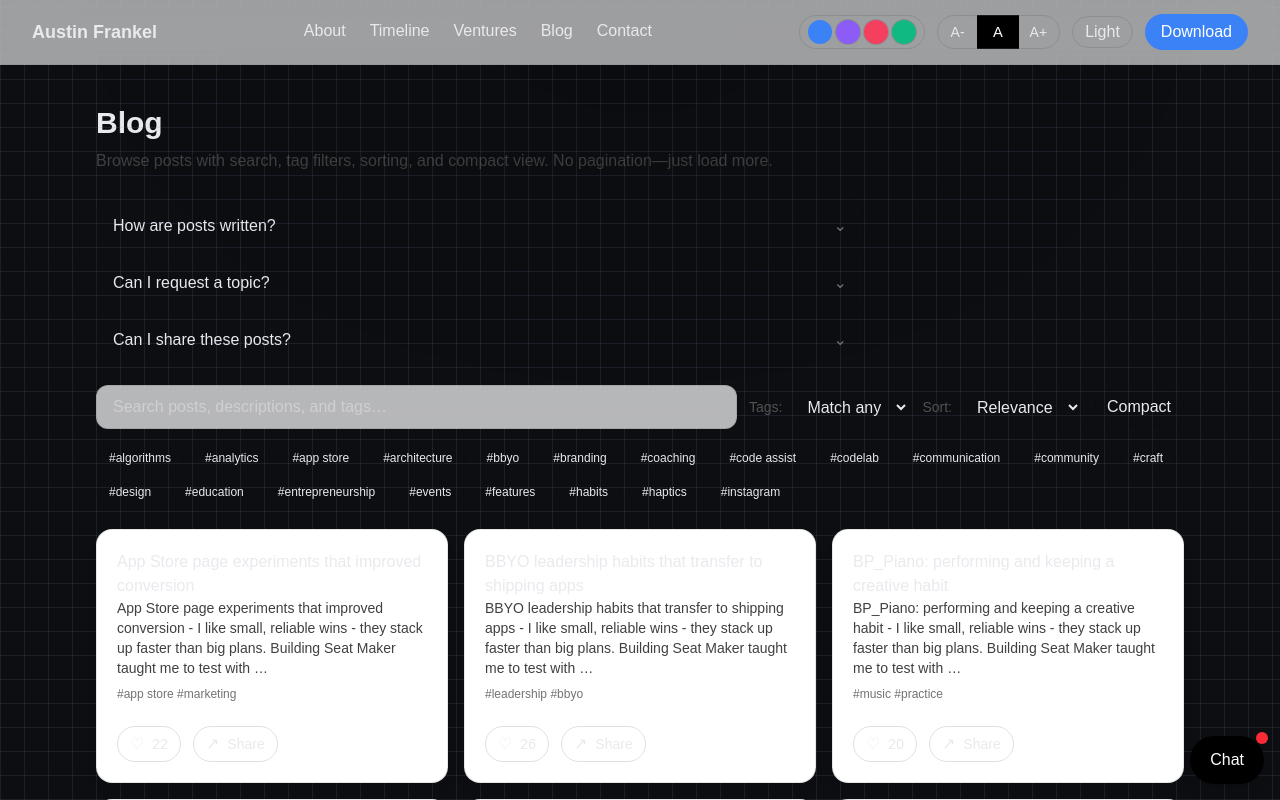
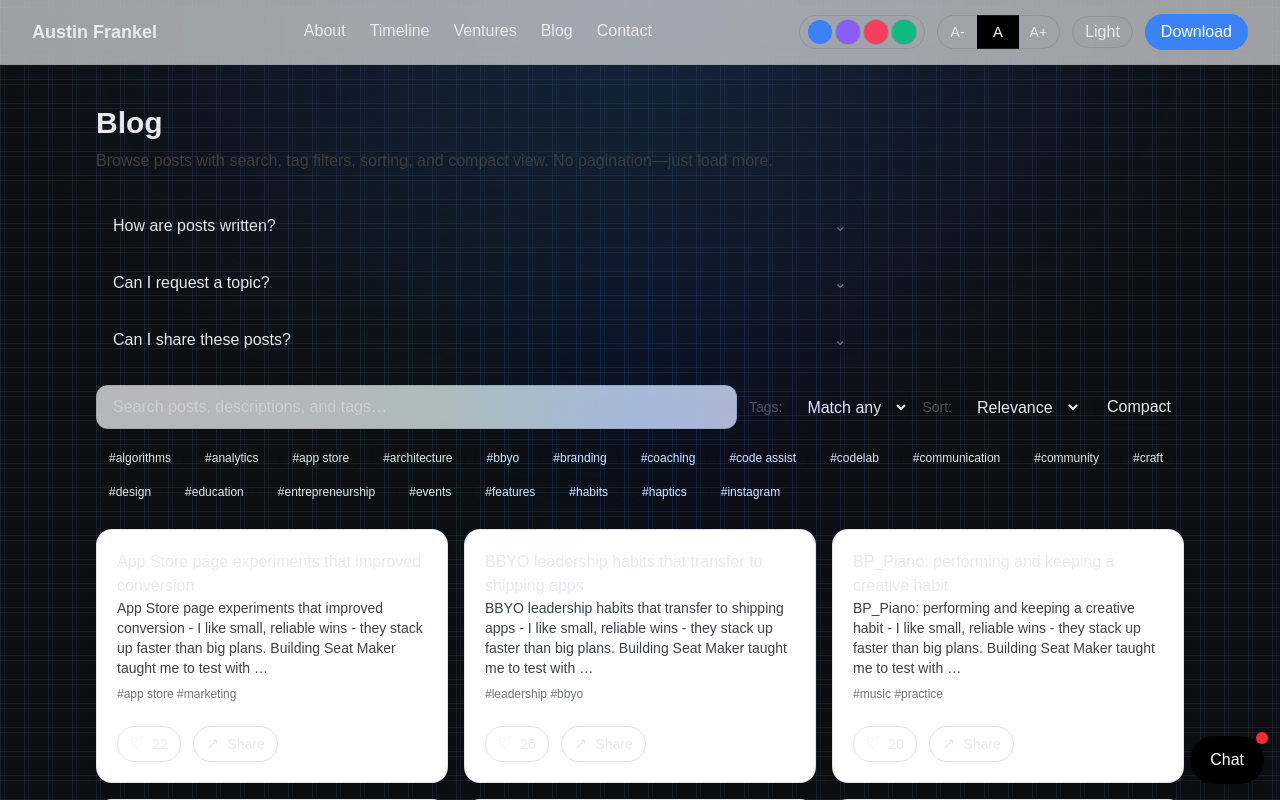
Before and after one commit to AustinFrankel/austin, a Next.js app in the folder site/: page /blog in a window 1280 px wide. Shown: the top 800 px of the page. Built offline with nearby package versions, Linux system fonts and the light colour scheme.

Commit message:
Fix: gradient colors using rgb(var(--accent) / alpha); increase cursor glow visibility and stacking

```diff
--- a/site/src/app/globals.css
+++ b/site/src/app/globals.css
@@ -37,9 +37,9 @@ body { background-color: rgb(var(--bg)); color: rgb(var(--fg)); font-family: Ari
 .bg-grid {
   /* Symmetrical grid centered on viewport with subtle vignette; hue ties to accent */
   background-image:
-    radial-gradient(1000px 700px at 50% 0%, rgba(var(--accent),0.10), transparent 65%),
-    linear-gradient(rgba(100,116,139,0.10) 1px, transparent 1px),
-    linear-gradient(90deg, rgba(100,116,139,0.10) 1px, transparent 1px);
+    radial-gradient(1000px 700px at 50% 0%, rgb(var(--accent) / 0.10), transparent 65%),
+    linear-gradient(rgb(100 116 139 / 0.10) 1px, transparent 1px),
+    linear-gradient(90deg, rgb(100 116 139 / 0.10) 1px, transparent 1px);
   background-size: auto, 24px 24px, 24px 24px;
   background-position: center top, center 12px, center;
   background-blend-mode: normal;
@@ -48,16 +48,16 @@ body { background-color: rgb(var(--bg)); color: rgb(var(--fg)); font-family: Ari
 /* Tune grid strength per theme for better readability */
 html[data-theme="light"] .bg-grid {
   background-image:
-    radial-gradient(1000px 700px at 50% 0%, rgba(var(--accent),0.16), transparent 65%),
-    linear-gradient(rgba(100,116,139,0.12) 1px, transparent 1px),
-    linear-gradient(90deg, rgba(100,116,139,0.12) 1px, transparent 1px);
+    radial-gradient(1000px 700px at 50% 0%, rgb(var(--accent) / 0.16), transparent 65%),
+    linear-gradient(rgb(100 116 139 / 0.12) 1px, transparent 1px),
+    linear-gradient(90deg, rgb(100 116 139 / 0.12) 1px, transparent 1px);
   background-position: center top, center 12px, center;
 }
 html[data-theme="dark"] .bg-grid {
   background-image:
-    radial-gradient(1000px 700px at 50% 0%, rgba(var(--accent),0.22), transparent 65%),
-    linear-gradient(rgba(100,116,139,0.13) 1px, transparent 1px),
-    linear-gradient(90deg, rgba(100,116,139,0.13) 1px, transparent 1px);
+    radial-gradient(1000px 700px at 50% 0%, rgb(var(--accent) / 0.22), transparent 65%),
+    linear-gradient(rgb(100 116 139 / 0.13) 1px, transparent 1px),
+    linear-gradient(90deg, rgb(100 116 139 / 0.13) 1px, transparent 1px);
   background-position: center top, center 12px, center;
 }
 
@@ -66,15 +66,15 @@ html[data-theme="dark"] .bg-grid {
   content: "";
   position: fixed; inset: 0; pointer-events: none; z-index: 0;
   background-image:
-    radial-gradient(800px 560px at 50% 0%, rgba(0,0,0,0.10), transparent 70%),
-    repeating-linear-gradient(0deg, rgba(120,140,180,0.14) 0 1px, transparent 1px 24px),
-    repeating-linear-gradient(90deg, rgba(120,140,180,0.14) 0 1px, transparent 1px 24px);
+    radial-gradient(800px 560px at 50% 0%, rgb(0 0 0 / 0.10), transparent 70%),
+    repeating-linear-gradient(0deg, rgb(120 140 180 / 0.14) 0 1px, transparent 1px 24px),
+    repeating-linear-gradient(90deg, rgb(120 140 180 / 0.14) 0 1px, transparent 1px 24px);
 }
 html[data-theme="light"] .bg-grid::before {
   background-image:
-    radial-gradient(800px 560px at 50% 0%, rgba(120,160,220,0.12), transparent 70%),
-    repeating-linear-gradient(0deg, rgba(120,140,180,0.16) 0 1px, transparent 1px 24px),
-    repeating-linear-gradient(90deg, rgba(120,140,180,0.16) 0 1px, transparent 1px 24px);
+    radial-gradient(800px 560px at 50% 0%, rgb(120 160 220 / 0.12), transparent 70%),
+    repeating-linear-gradient(0deg, rgb(120 140 180 / 0.16) 0 1px, transparent 1px 24px),
+    repeating-linear-gradient(90deg, rgb(120 140 180 / 0.16) 0 1px, transparent 1px 24px);
 }
 
 .card { @apply rounded-2xl shadow-lg shadow-black/5 dark:shadow-black/20 border border-black/10 dark:border-white/10 bg-white dark:bg-neutral-900; position: relative; overflow: hidden; }
@@ -91,8 +91,8 @@ html[data-theme="light"] .bg-grid::before {
 .home-root .btn-primary::after, .home-root .btn-outline::after, .home-root .card::after {
   content: ""; position: absolute; inset: -1px; pointer-events: none; opacity: 0; transition: opacity .25s ease;
   background:
-    radial-gradient(220px 220px at var(--bx, -100px) var(--by, -100px), rgba(var(--accent),0.25), transparent 60%),
-    radial-gradient(360px 360px at calc(var(--bx, -100px) + 60px) calc(var(--by, -100px) + 40px), rgba(var(--accent-2),0.18), transparent 70%);
+    radial-gradient(220px 220px at var(--bx, -100px) var(--by, -100px), rgb(var(--accent) / 0.25), transparent 60%),
+    radial-gradient(360px 360px at calc(var(--bx, -100px) + 60px) calc(var(--by, -100px) + 40px), rgb(var(--accent-2) / 0.18), transparent 70%);
   mix-blend-mode: overlay;
 }
 .home-root .btn-primary:hover::after, .home-root .btn-outline:hover::after, .home-root .card:hover::after { opacity: 1; }
@@ -113,14 +113,14 @@ html[data-theme="light"] .bg-grid::before {
 /* Cursor gradient that follows the mouse: visible on both themes */
 /* Cursor gradient (original layered glow) */
 .cursor-glow {
-  position: fixed; inset: 0; pointer-events: none; z-index: 10;
-  background: radial-gradient(260px 260px at var(--mx,50%) var(--my,50%), rgba(var(--accent),0.26), transparent 65%),
-              radial-gradient(360px 360px at calc(var(--mx,50%) + 60px) calc(var(--my,50%) + 40px), rgba(var(--accent-2),0.20), transparent 70%),
-              radial-gradient(420px 420px at calc(var(--mx,50%) - 80px) calc(var(--my,50%) - 20px), rgba(var(--accent-3),0.16), transparent 70%);
-  mix-blend-mode: hard-light;
+  position: fixed; inset: 0; pointer-events: none; z-index: 40;
+  background: radial-gradient(320px 320px at var(--mx,50%) var(--my,50%), rgb(var(--accent) / 0.35), transparent 65%),
+              radial-gradient(420px 420px at calc(var(--mx,50%) + 60px) calc(var(--my,50%) + 40px), rgb(var(--accent-2) / 0.28), transparent 70%),
+              radial-gradient(520px 520px at calc(var(--mx,50%) - 80px) calc(var(--my,50%) - 20px), rgb(var(--accent-3) / 0.22), transparent 70%);
+  mix-blend-mode: overlay;
 }
 /* Calmer in light mode so text remains readable */
-html[data-theme="light"] .cursor-glow { mix-blend-mode: multiply; opacity: 0.75; }
+html[data-theme="light"] .cursor-glow { mix-blend-mode: multiply; opacity: 0.85; }
 
 /* Animated nav links */
 .nav-link { position: relative; padding-bottom: 2px; transition: color .2s ease, transform .2s ease; }
```
